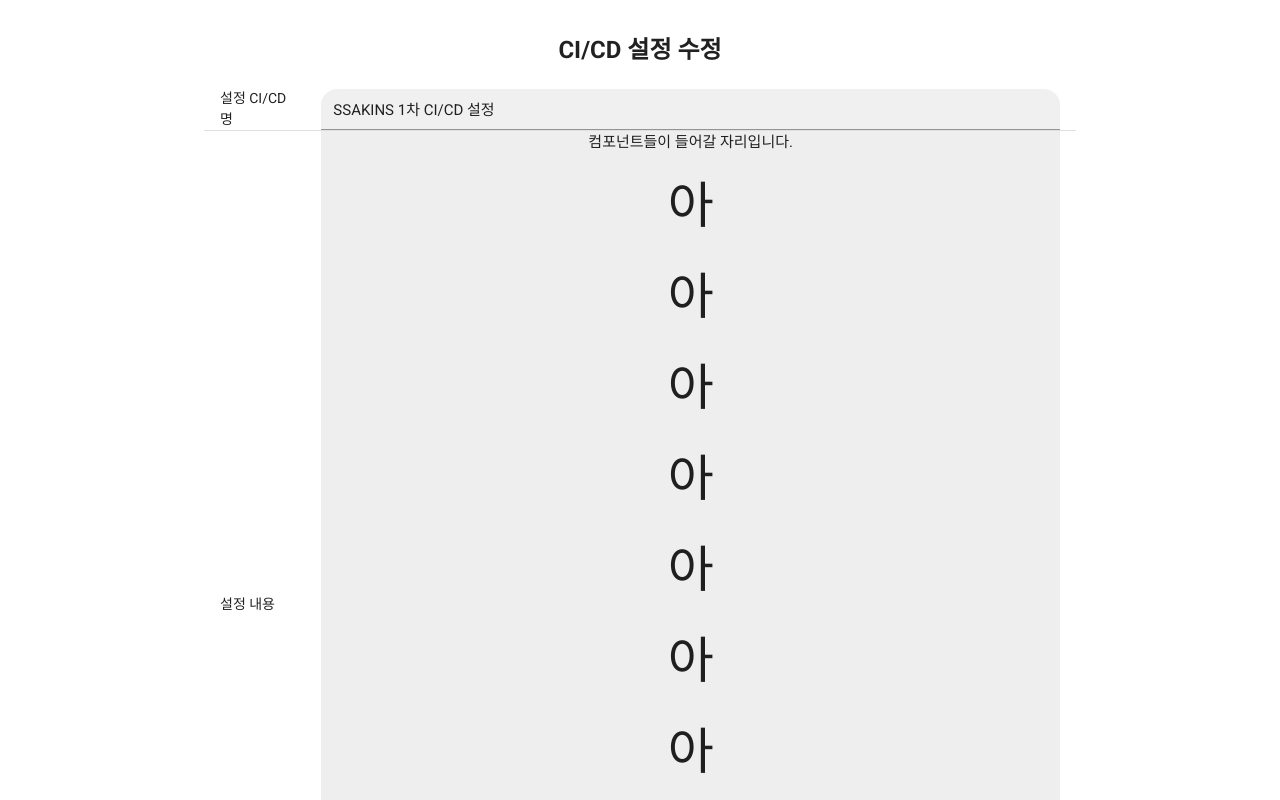
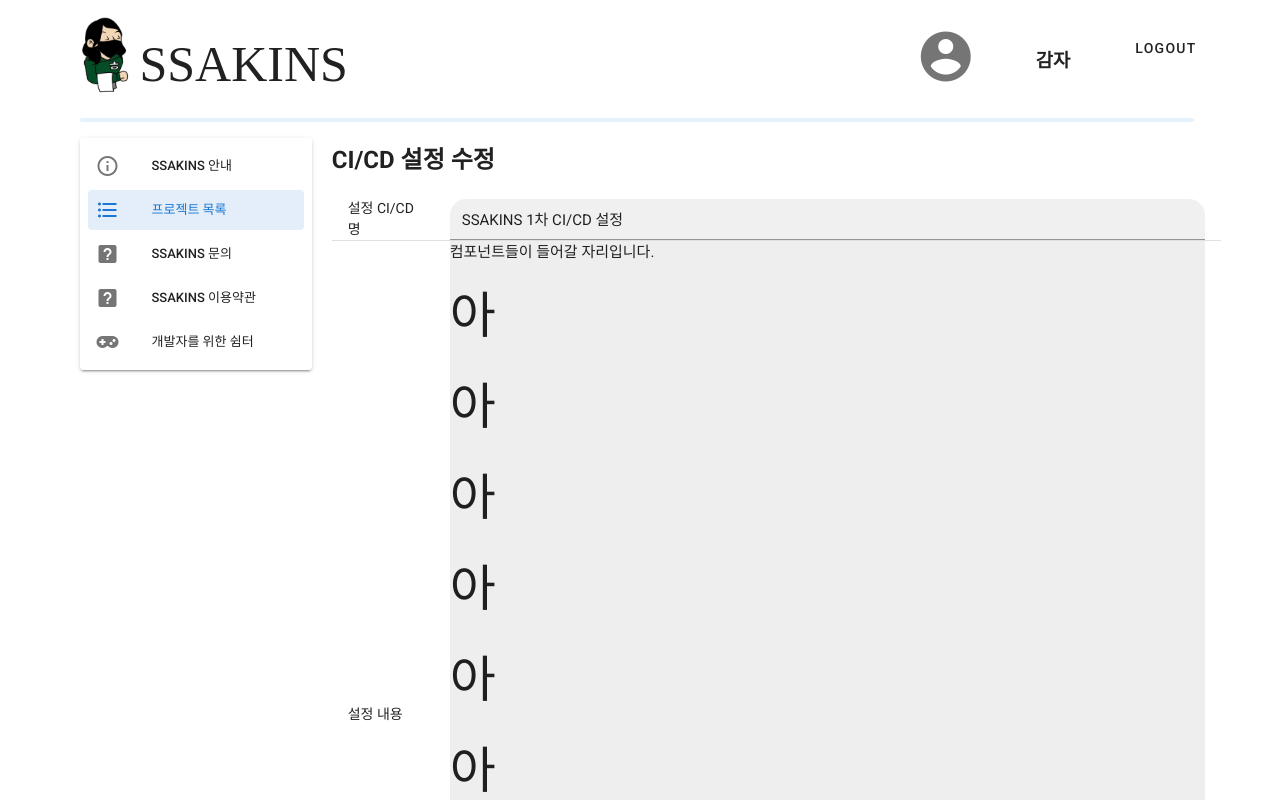
Before and after one commit to sooya12/SSAKINS, a Vue app in the folder frontend/: page /edit in a window 1280 px wide. Shown: the top 800 px of the page. Built offline with nearby package versions, Linux system fonts and the light colour scheme; a web font is replaced by a local one.

Commit message:
[FE] update | 설정 수정 화면 헤더/네비게이션 추가 | S03P31A201-52

```diff
--- a/frontend/src/views/Edit.vue
+++ b/frontend/src/views/Edit.vue
@@ -1,5 +1,15 @@
 <template>
-  <v-container id="edit">
+  <v-container id="contianer">
+    <div>
+      <headers></headers>
+    </div>
+    <div
+      id="navigator"
+      style="float:left; margin-top:16px; margin-right:20px; margin-left:20px;"
+    >
+      <navigator></navigator>
+    </div>
+    <div id="create">
       <div id="title">
         <h2>CI/CD 설정 수정</h2>
       </div>
@@ -38,10 +48,14 @@
       <div id="btn-area">
         <v-btn elevation="2" color="grey darken-3" style="color: white">저장하기</v-btn>
       </div>
+    </div>
   </v-container>
 </template>
 
 <script>
+import Navigator from "../components/Navigator";
+import Header from "../components/Header";
+
 export default {
   name: 'Edit',
   data() {
@@ -49,11 +63,25 @@ export default {
       name: 'SSAKINS 1차 CI/CD 설정',
 
     }
+  },
+  components: {
+    navigator: Navigator,
+    headers: Header
   }
 }
 </script>
 
 <style scoped>
+#container {
+  width: 100%;
+  min-width: 100px;
+}
+
+#navigator {
+  width: 20%;
+  min-width: 100px;
+}
+
 #edit {
     text-align: center;
     width: 70vw;
```
Lines whose indentation alone changed are shown as unchanged.
